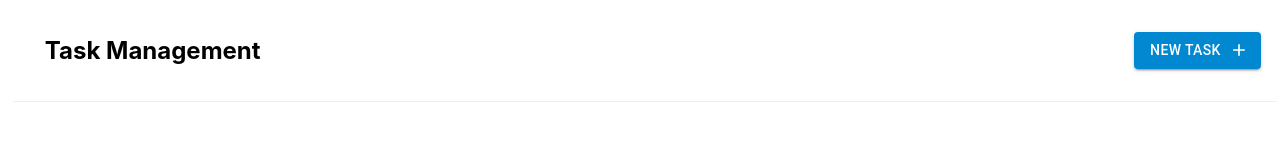
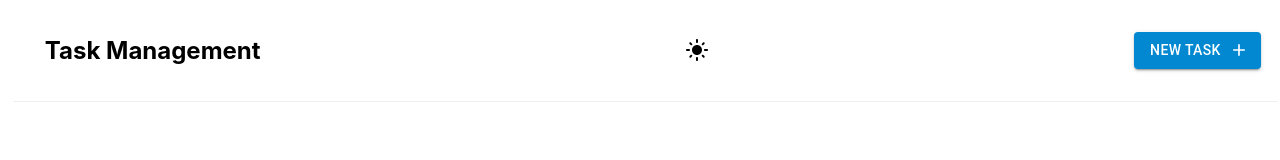
Before and after one commit to ashutosh2803/task-management, a React (Create React App) app: page / in a window 1280 px wide. Shown: the top 160 px of the page. Built offline with nearby package versions, Linux system fonts and the light colour scheme.

Commit message:
#5 added icon and theme context along with working toggle

```diff
--- a/src/App.js
+++ b/src/App.js
@@ -4,6 +4,7 @@ import DialogContextProvider from "./context/DialogContext";
 import TaskBoard from "./components/TaskBoard";
 import Header from "./components/Header";
 import SimpleDialog from "./components/SimpleDialog";
+import ThemeContextProvider from "./context/ThemeContext";
 
 /*
 TaskManagement
@@ -15,16 +16,23 @@ TaskManagement
 */
 
 function App() {
+  const theme = localStorage.getItem("presetTheme");
+  const styles = {
+    color: theme ? 'green' : 'red',
+    fontSize: 20,
+  };
   return (
+    <ThemeContextProvider>
     <AppContextProvider>
       <DialogContextProvider>
-      <div className="App">
+      <div className="App" >
        <Header />
         <TaskBoard />
         <SimpleDialog />
       </div>
       </DialogContextProvider>
-    </AppContextProvider>
+      </AppContextProvider>
+      </ThemeContextProvider>
   );
 }
 
--- a/src/components/Header.js
+++ b/src/components/Header.js
@@ -1,9 +1,12 @@
 import React, { useContext } from "react";
 import { Button } from "@mui/material";
 import { DialogContext } from "../context/DialogContext";
-import { Add } from "@mui/icons-material";
+import { Add, DarkMode, LightMode } from "@mui/icons-material";
+import { ThemeContext } from "../context/ThemeContext";
+
 const Header = () => {
   const { setIsOpen } = useContext(DialogContext);
+  const { theme, toggleTheme } = useContext(ThemeContext);
 
   const handleClickOpen = () => {
     setIsOpen(true);
@@ -12,6 +15,7 @@ const Header = () => {
   return (
     <header className="Header customFlex">
       <h2>Task Management</h2>
+      {theme === 1 ? <LightMode onClick={() => toggleTheme(1)} /> : <DarkMode onClick={() => toggleTheme(2)} />}
       <Button variant="contained" color="info" endIcon={<Add/>} onClick={handleClickOpen}>
         New task
       </Button>
--- /dev/null
+++ b/src/context/ThemeContext.js
@@ -0,0 +1,31 @@
+import { createContext, useEffect, useState } from "react";
+
+export const ThemeContext = createContext();
+
+// window.matchMedia && window.matchMedia('(prefers-color-scheme: dark)').matches;
+
+const ThemeContextProvider = ({ children }) => {
+  const [theme, setTheme] = useState(() => {
+    const saved = localStorage.getItem("presetTheme");
+    const initialValue = JSON.parse(saved);
+    return initialValue || 1;
+  });
+  useEffect(() => {
+      localStorage.setItem("presetTheme", theme);
+      console.log(theme);
+  }, [theme]);
+  const toggleTheme = (option) => {
+    if (option === 1) {
+        setTheme(2);
+      }
+    if (option === 2) {
+      setTheme(1);
+    }
+  };
+  const values = { theme, setTheme, toggleTheme };
+  return (
+    <ThemeContext.Provider value={values}>{children}</ThemeContext.Provider>
+  );
+};
+
+export default ThemeContextProvider;
```
